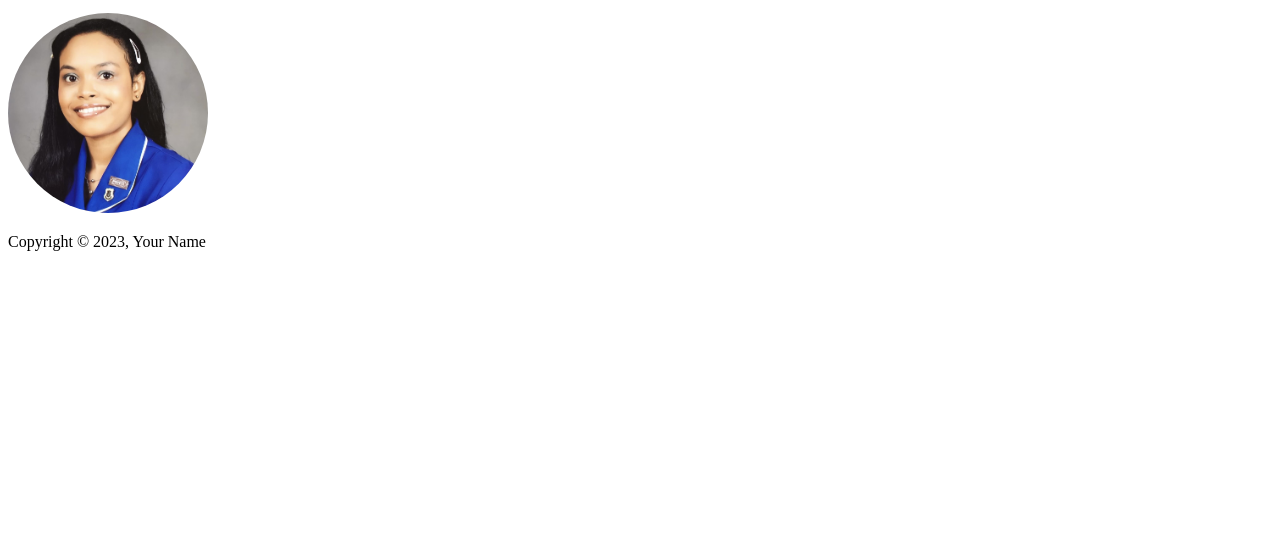
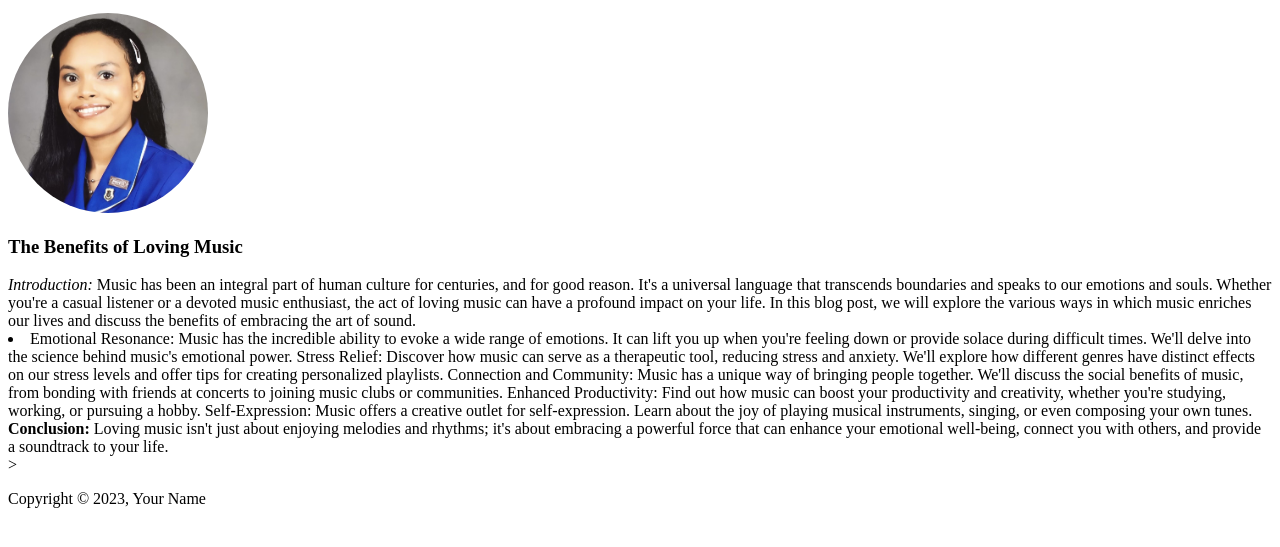
Before and after one commit to briannabeharrie/info2180-lab2, a plain HTML site: page index.html in a window 1280 px wide. Shown: the part 101-648 px from the top of the page. Drawn offline with Linux system fonts and the light colour scheme.

Commit message:
Edited HTML file

```diff
--- a/index.html
+++ b/index.html
@@ -14,7 +14,30 @@
  <img src="IMG_1562.jpeg" alt="Picture of myself" class="rounded-image">
  </header>
  <main>
- <!-- This will contain your blog posts -->
+ <article>
+    <h3>The Benefits of Loving Music</h3>
+    <i>Introduction:</i>
+    Music has been an integral part of human culture for centuries, and for good reason. It's a universal language that transcends boundaries
+    and speaks to our emotions and souls. Whether you're a casual listener or a devoted music enthusiast, the act of loving music can have a
+    profound impact on your life. In this blog post, we will explore the various ways in which music enriches our lives and discuss the benefits
+    of embracing the art of sound.
+    <li>Emotional Resonance: Music has the incredible ability to evoke a wide range of emotions. It can lift you up when you're feeling down or
+        provide solace during difficult times. We'll delve into the science behind music's emotional power.
+
+        Stress Relief: Discover how music can serve as a therapeutic tool, reducing stress and anxiety. We'll explore how different genres have
+        distinct effects on our stress levels and offer tips for creating personalized playlists.
+
+        Connection and Community: Music has a unique way of bringing people together. We'll discuss the social benefits of music, from bonding
+        with friends at concerts to joining music clubs or communities.
+
+        Enhanced Productivity: Find out how music can boost your productivity and creativity, whether you're studying, working, or pursuing a hobby.
+
+        Self-Expression: Music offers a creative outlet for self-expression. Learn about the joy of playing musical instruments, singing, or even
+        composing your own tunes.</li>
+
+    <b>Conclusion:</b>
+    Loving music isn't just about enjoying melodies and rhythms; it's about embracing a powerful force that can enhance your emotional well-being,
+    connect you with others, and provide a soundtrack to your life.</article>>
  </main>
  <aside>
  <!-- This will be your sidebar -->
```
